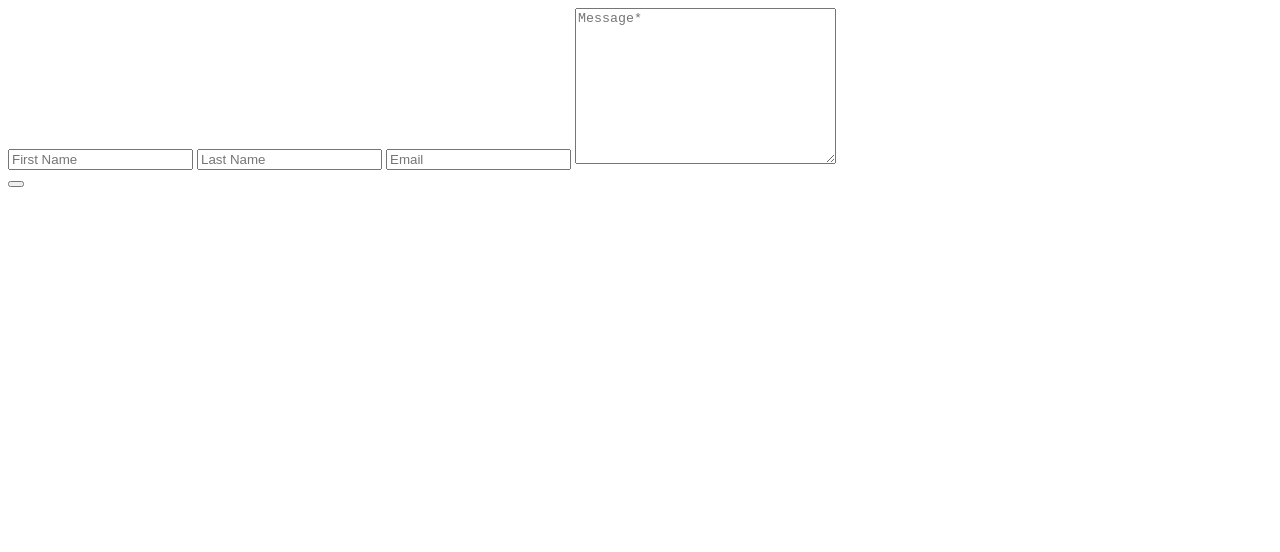
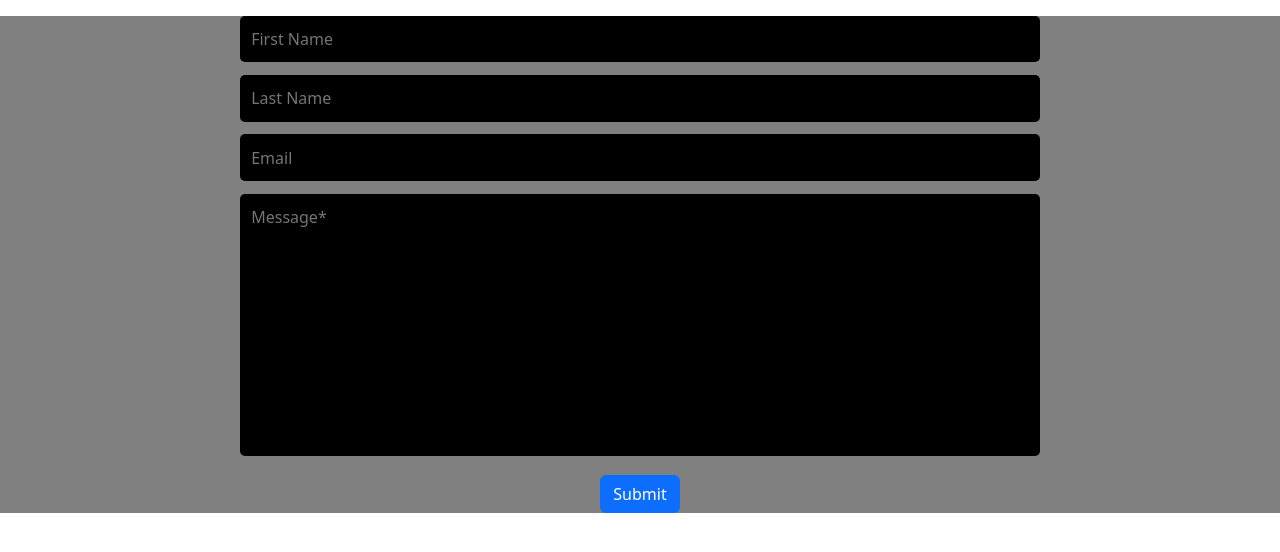
Before and after one commit to alexappleget/toast-form-submit, a plain HTML site: page index.html in a window 1280 px wide. Drawn offline with nearby package versions, Linux system fonts and the light colour scheme.

Commit message:
Updated index.html
- updated the title of the html to Form Submission Project.
- added the style.css and bootstrap cdn style links
- put the form in a <section> in html to be able to add a class and id to style the whole form in style.css
-changed the button to a bootstrap styled button

```diff
--- a/index.html
+++ b/index.html
@@ -3,20 +3,23 @@
 <head>
     <meta charset="UTF-8">
     <meta name="viewport" content="width=device-width, initial-scale=1.0">
-    <title>Document</title>
+    <title>Form Submission Project</title>
+    <link rel="stylesheet" href="style.css">
+    <link href="https://cdn.jsdelivr.net/npm/bootstrap@5.3.2/dist/css/bootstrap.min.css" rel="stylesheet" integrity="sha384-T3c6CoIi6uLrA9TneNEoa7RxnatzjcDSCmG1MXxSR1GAsXEV/Dwwykc2MPK8M2HN" crossorigin="anonymous">
 </head>
 <body>
 
+    <section id="contact" class="contant">
         <form action="">
             <input type="text" placeholder="First Name" name="First" required>
             <input type="text" placeholder="Last Name" name="Last" required>
             <input type="text" placeholder="Email" name="Email" required>
             <textarea name="Message" id="" cols="30" rows="10" placeholder="Message*" required></textarea>
             <div>
-            <button type="submit" class="btn"></button>
+                <button type="button" class="btn btn-primary">Submit</button>
             </div>
         </form>
-
+    </section>
 
 </body>
 </html>
```
Lines whose indentation alone changed are shown as unchanged.
